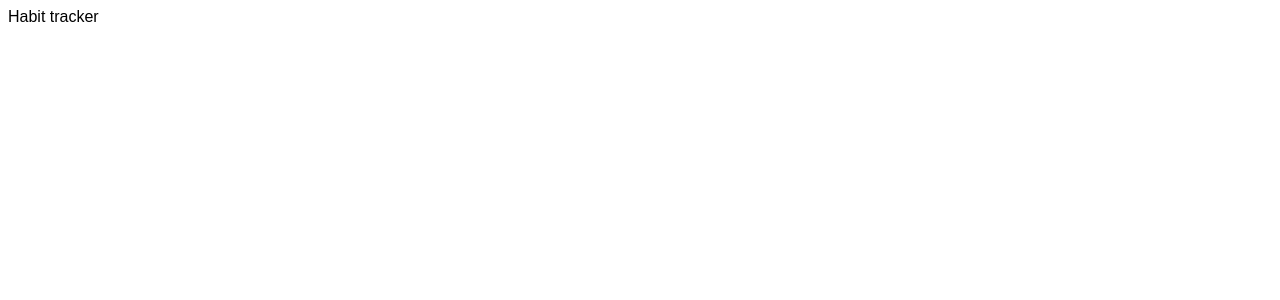
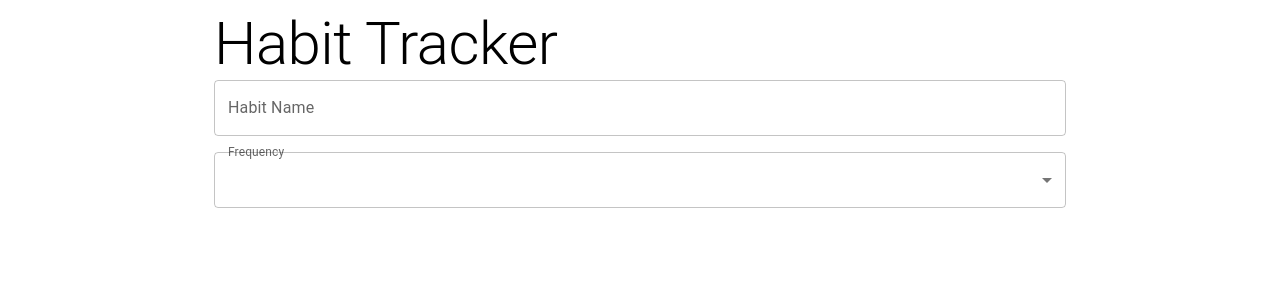
Before and after one commit to SaiRakindi/habit-tracker-redux, a React (Vite) app: page / in a window 1280 px wide. Shown: the top 300 px of the page. Built offline with nearby package versions, Linux system fonts and the light colour scheme.

Commit message:
feat: add habit form initial change

```diff
--- a/src/App.tsx
+++ b/src/App.tsx
@@ -1,7 +1,19 @@
+import { Container, Typography } from "@mui/material";
 import "./App.css";
+import AddHabitForm from "./components/AddHabitForm";
 
 function App() {
-  return <div>Habit tracker</div>;
+  return (
+    <div>
+      <Container maxWidth="md">
+        <Typography component="h1" variant="h2">
+          Habit Tracker
+        </Typography>
+
+        <AddHabitForm />
+      </Container>
+    </div>
+  );
 }
 
 export default App;
--- /dev/null
+++ b/src/components/AddHabitForm.tsx
@@ -0,0 +1,31 @@
+import { Box, FormControl, InputLabel, Select, TextField } from "@mui/material";
+import { useState } from "react";
+
+const AddHabitForm: React.FC = () => {
+  const [name, setName] = useState<string>("");
+  const [frequency, setFrequency] = useState<"daily" | "weekly">("daily");
+
+  return (
+    <form>
+      <Box sx={{ display: "flex", flexDirection: "column", gap: 2 }}>
+        <TextField
+          label="Habit Name"
+          value={name}
+          onChange={(event) => setName(event.target.value)}
+        />
+
+        <FormControl>
+          <InputLabel>Frequency</InputLabel>
+          <Select
+            value={frequency}
+            onChange={(event) =>
+              setFrequency(event.target.value as "daily" | "weekly")
+            }
+          ></Select>
+        </FormControl>
+      </Box>
+    </form>
+  );
+};
+
+export default AddHabitForm;
--- a/src/store/store.ts
+++ b/src/store/store.ts
@@ -1,5 +1,11 @@
 import { configureStore } from "@reduxjs/toolkit";
+import HabitReducer from "./habitSlice";
 
-export default configureStore({
-  reducer: {},
+const store = configureStore({
+  reducer: { habits: HabitReducer },
 });
+
+export type RootState = ReturnType<typeof store.getState>;
+export type AppDispatch = typeof store.dispatch;
+
+export default store;
```
